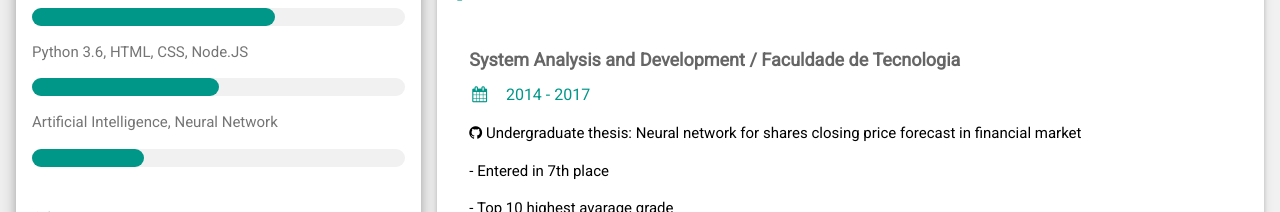
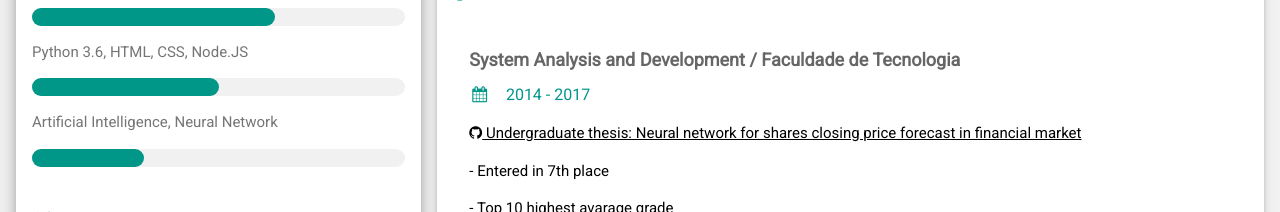
Before and after one commit to derrix060/CV, a plain HTML site: page index.html in a window 1280 px wide. Shown: the part 1000-1212 px from the top of the page. Drawn offline with Linux system fonts and the light colour scheme.

Commit message:
change link to all phrase: TCC

```diff
--- a/index.html
+++ b/index.html
@@ -139,7 +139,7 @@ html,body,h1,h2,h3,h4,h5,h6 {font-family: "Roboto", sans-serif}
         <div class="w3-container">
           <h5 class="w3-opacity"><b>System Analysis and Development / Faculdade de Tecnologia</b></h5>
           <h6 class="w3-text-teal"><i class="fa fa-calendar fa-fw w3-margin-right"></i>2014 - 2017</h6>
-          <p><a href="https://github.com/derrix060/PredictionStocks"><i class="fa fa-github" alt="github icon"></i></a> Undergraduate thesis: Neural network for shares closing price forecast in financial market</p>
+          <p><a href="https://github.com/derrix060/PredictionStocks"><i class="fa fa-github" alt="github icon"></i> Undergraduate thesis: Neural network for shares closing price forecast in financial market</a></p>
           <p>- Entered in 7th place</p>
           <p>- Top 10 highest avarage grade</p>
           <p>- 6th (2016) and 7th (2015) in Hackathon</p>
```
